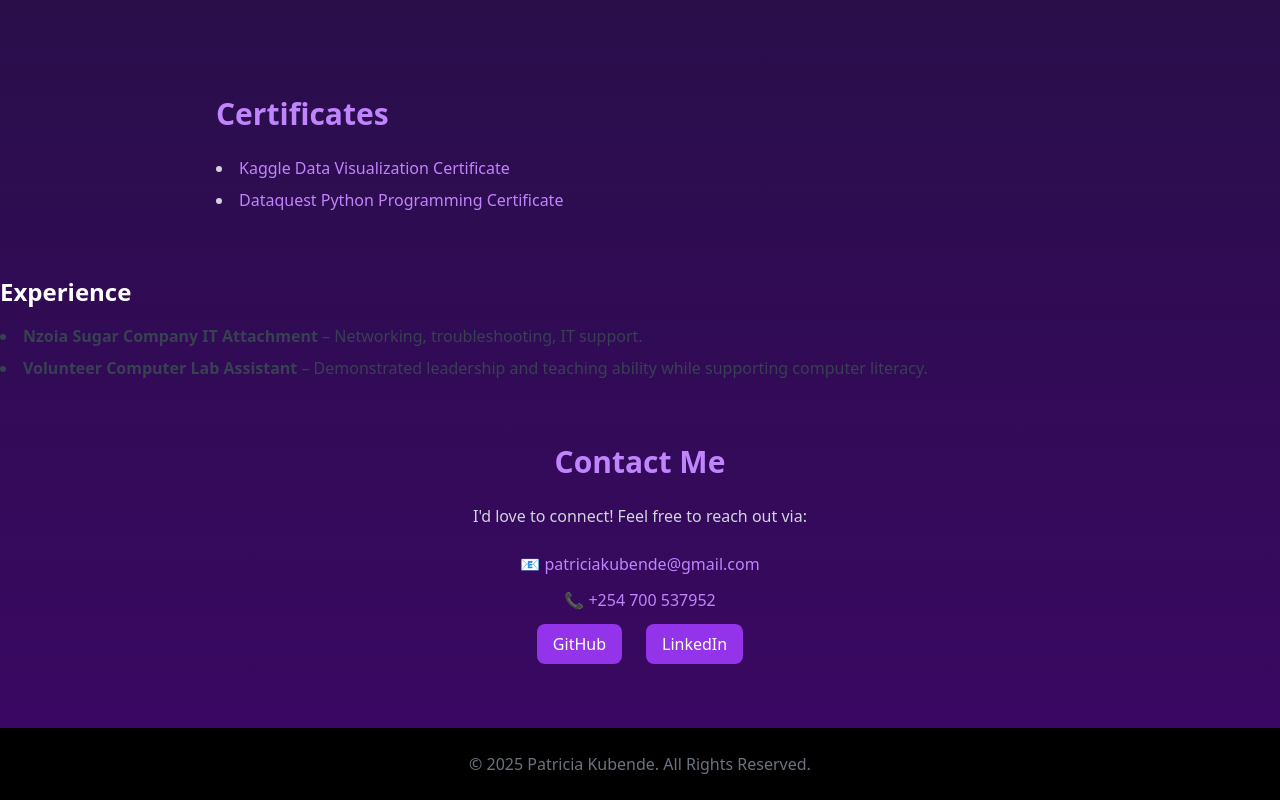
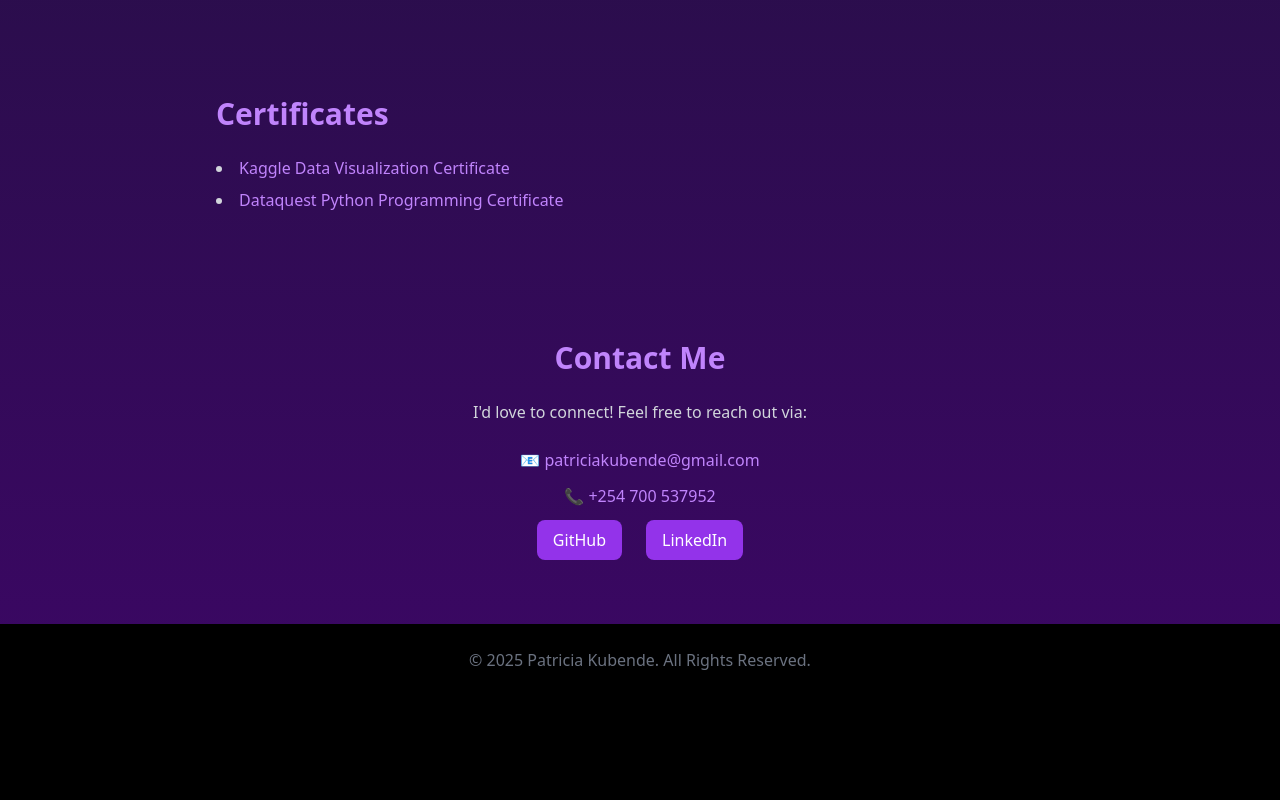
Before and after one commit to Patricia-Kubende/my-portfolio, a React (Create React App) app: page / in a window 1280 px wide. Shown: the part 3020-3820 px from the top of the page. After the commit the page ends 3716 px from the top, so only its background shows below. Built offline with nearby package versions, Linux system fonts and the light colour scheme.

Commit message:
Polished

```diff
--- a/src/App.js
+++ b/src/App.js
@@ -218,20 +218,6 @@ function App() {
       </section>
 
 
-      {/* Experience */}
-      <section>
-        <h2 className="text-2xl font-semibold mb-4">Experience</h2>
-        <ul className="list-disc list-inside space-y-2 text-gray-700">
-          <li>
-            <strong>Nzoia Sugar Company IT Attachment</strong> – Networking, troubleshooting, IT support.
-          </li>
-          <li>
-            <strong>Volunteer Computer Lab Assistant</strong> – Demonstrated leadership and teaching ability while supporting computer literacy.
-          </li>
-        </ul>
-      </section>
-
-
 
       {/* Contact Section */}
       <section id="contact" className="max-w-4xl mx-auto px-6 py-16 text-center">
```
